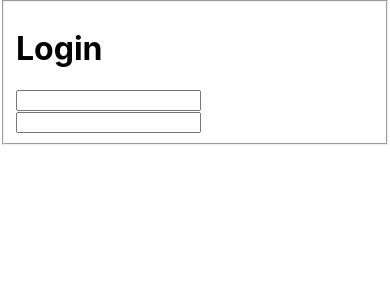
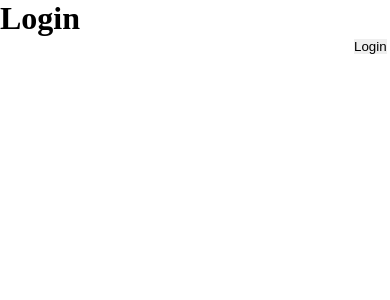
Before and after one commit to adrianomonteiroweb/react-node-challenge, a React (Create React App) app in the folder frontend/: page /login in a window 390 px wide. Shown: the top 300 px of the page. Built offline with nearby package versions, Linux system fonts and the light colour scheme; the HTML template or start-up script is replaced by a standard one.

Commit message:
NEW: login screen page and css mobile

```diff
--- a/frontend/src/App.css
+++ /dev/null
@@ -1,38 +0,0 @@
-.App {
-  text-align: center;
-}
-
-.App-logo {
-  height: 40vmin;
-  pointer-events: none;
-}
-
-@media (prefers-reduced-motion: no-preference) {
-  .App-logo {
-    animation: App-logo-spin infinite 20s linear;
-  }
-}
-
-.App-header {
-  background-color: #282c34;
-  min-height: 100vh;
-  display: flex;
-  flex-direction: column;
-  align-items: center;
-  justify-content: center;
-  font-size: calc(10px + 2vmin);
-  color: white;
-}
-
-.App-link {
-  color: #61dafb;
-}
-
-@keyframes App-logo-spin {
-  from {
-    transform: rotate(0deg);
-  }
-  to {
-    transform: rotate(360deg);
-  }
-}
--- a/frontend/src/App.jsx
+++ b/frontend/src/App.jsx
@@ -4,8 +4,6 @@ import {
   Routes,
   Navigate,
 } from 'react-router-dom';
-
-import './App.css';
 
 import Login from './pages/login/Login';
 
--- /dev/null
+++ b/frontend/src/components/button/Button.jsx
@@ -0,0 +1,16 @@
+import PropTypes from 'prop-types';
+import React from 'react';
+
+export default function Button({ text, type, className, id }) {
+  return (
+    <button type={type} className={className} id={id}>
+      {text}
+    </button>
+  );
+}
+
+Button.propTypes = {
+  type: PropTypes.string,
+  className: PropTypes.string,
+  id: PropTypes.string,
+}.isRequired;
--- a/frontend/src/index.css
+++ b/frontend/src/index.css
@@ -1,13 +1,26 @@
-body {
+* {
+  border: 0;
   margin: 0;
-  font-family: -apple-system, BlinkMacSystemFont, 'Segoe UI', 'Roboto', 'Oxygen',
-    'Ubuntu', 'Cantarell', 'Fira Sans', 'Droid Sans', 'Helvetica Neue',
-    sans-serif;
-  -webkit-font-smoothing: antialiased;
-  -moz-osx-font-smoothing: grayscale;
+  padding: 0;
 }
 
-code {
-  font-family: source-code-pro, Menlo, Monaco, Consolas, 'Courier New',
-    monospace;
+@media (max-width: 412px) {
+  body {
+  }
 }
+
+@media (max-width: 393px) {
+  body {
+  }
+}
+
+@media (max-width: 360px) {
+  body {
+    background-color: #eef6fa;
+    display: flex;
+    flex-direction: column;
+    height: 550px;
+    justify-content: center;
+    padding: 15px;
+  }
+}
--- a/frontend/src/pages/login/Login.jsx
+++ b/frontend/src/pages/login/Login.jsx
@@ -1,22 +1,32 @@
-import Input from './components/Input';
+import Button from '../../components/button/Button';
+import Input from './LoginComponents/Input';
+
+import './login.css';
 
 export default function Login() {
   return (
-    <div className='Login'>
+    <div className='login-div'>
       <fieldset>
-        <h1 className='title'>Login</h1>
+        <h1 className='login-title'>Login</h1>
         <Input
-          className='inputEmail'
+          className='login-inputEmail'
           value=''
           id='login_input-email'
           type='email'
         />
 
         <Input
-          className='inputPassword'
+          className='login-inputPassword'
           value=''
           id='login_input-password'
           type='password'
+        />
+
+        <Button
+          text='Login'
+          className='login-button'
+          type='button'
+          id='login_button-login'
         />
       </fieldset>
     </div>
--- /dev/null
+++ b/frontend/src/pages/login/login.css
@@ -0,0 +1,42 @@
+* {
+  border: 0;
+  margin: 0;
+  padding: 0;
+}
+
+@media (max-width: 412px) {
+}
+
+@media (max-width: 393px) {
+}
+
+@media (max-width: 360px) {
+  fieldset {
+    align-items: center;
+    display: flex;
+    flex-direction: column;
+    justify-content: center;
+  }
+
+  fieldset h1 {
+    color: #ef496c;
+  }
+
+  fieldset .login-inputEmail,
+  .login-inputPassword {
+    background-color: #ffffff;
+    border-radius: 6%;
+    height: 30px;
+    margin: 5px;
+  }
+
+  fieldset button {
+    color: white;
+    background-color: #ef496c;
+    border-radius: 6%;
+    font-size: 15px;
+    height: 30px;
+    margin: 5px;
+    width: 180px;
+  }
+}
```
Also changed, not shown: frontend/src/pages/login/LoginComponents/Input.jsx (renamed from frontend/src/pages/login/components/Input.jsx).
